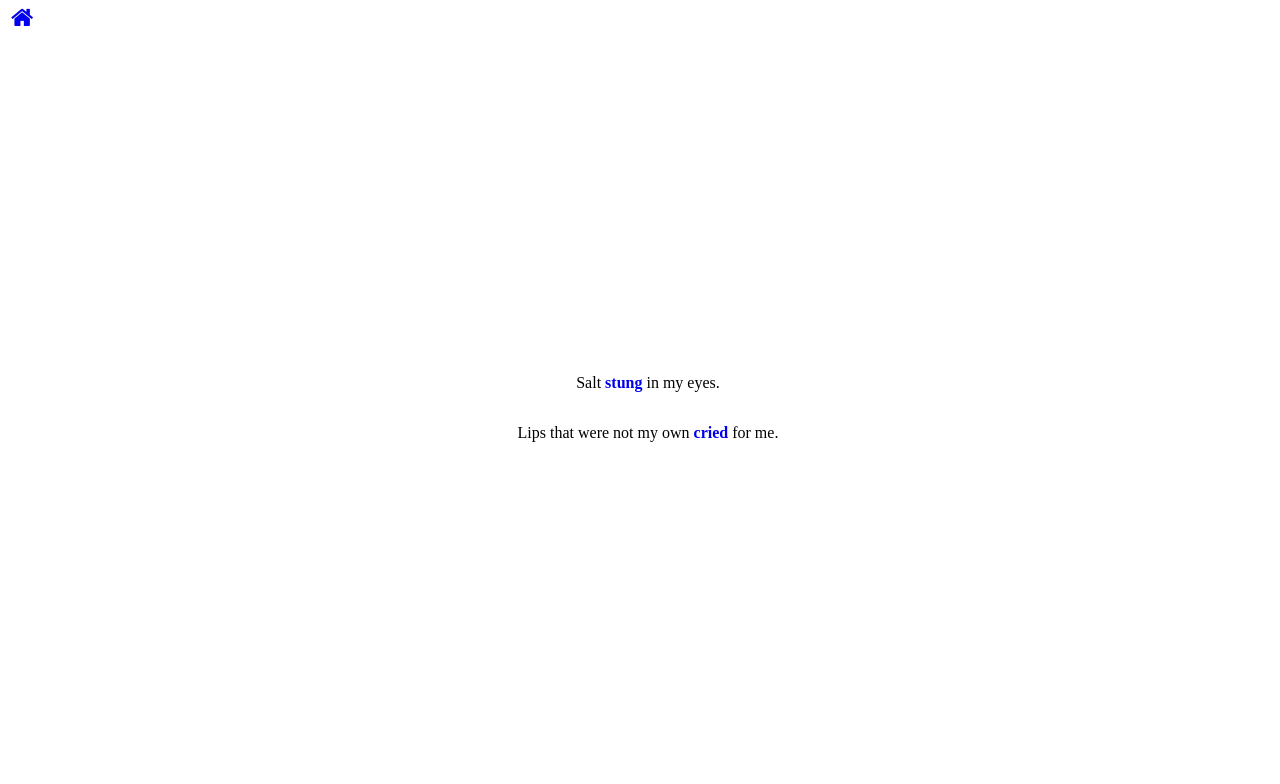
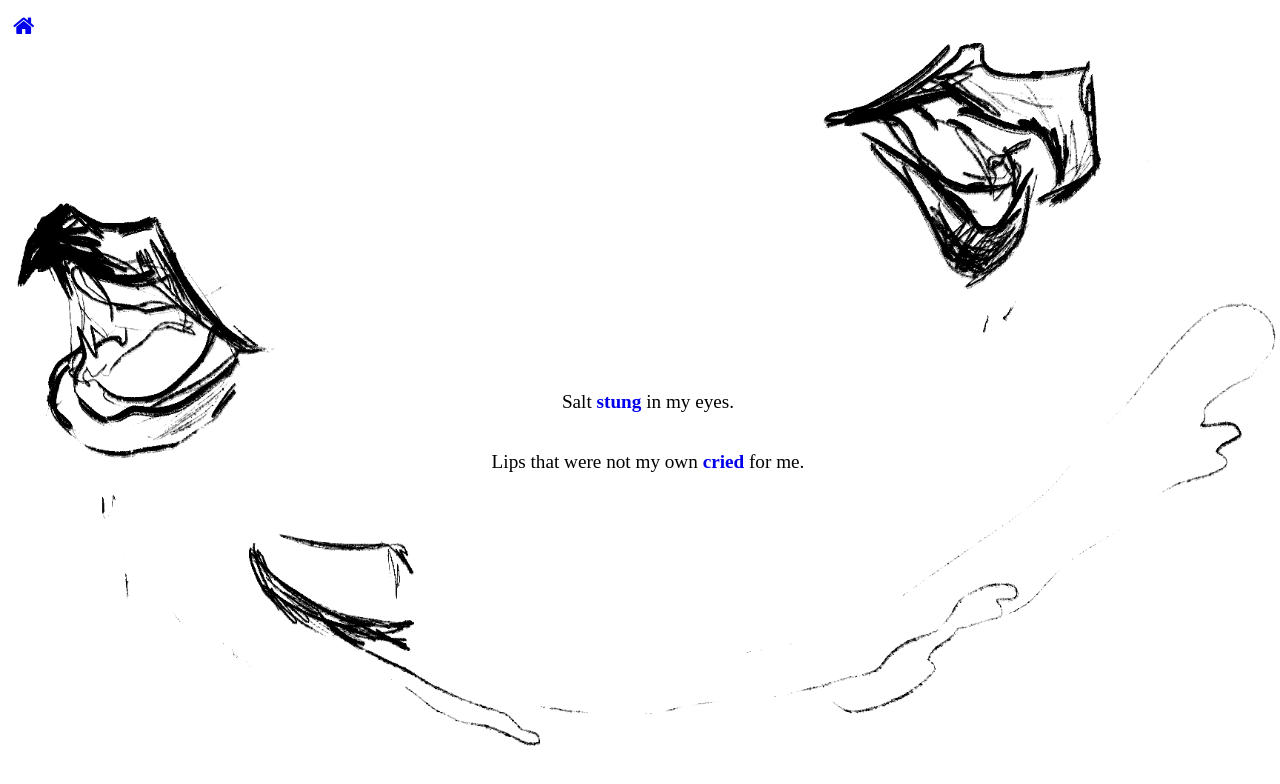
Before and after one commit to toastyghostii/Advanced_Critical_Computation_2024, a plain HTML site: page Interactive Poem/salt.html in a window 1280 px wide. Drawn offline with Linux system fonts and the light colour scheme.

Commit message:
finished website
added images, changed scaling issues

```diff
--- a/Interactive Poem/salt.html
+++ b/Interactive Poem/salt.html
@@ -7,7 +7,7 @@
     <link rel="stylesheet" href="style.css">
     <title>An Unfamiliar Perspective</title>
 </head>
-<body>
+<body class="salt">
     <nav>
         <ul>
             <li><a href = "index.html"><i class="fa fa-home"></i></a></li>
--- a/Interactive Poem/style.css
+++ b/Interactive Poem/style.css
@@ -1,22 +1,56 @@
 nav {
     width: 100%;
-    position: fixed;
+    position: relative;
     top: 0;
     overflow:hidden;
   }
 
   ul {
     margin-top: 2px;
+    margin-left: 2px;
     padding: 3px;
     list-style: none;
     display: flex;
     overflow:hidden;
     text-align: center;
-    font-size: 24px;
+  }
+
+  li{
+    font-size: larger;
+  }
+
+  @font-face {
+    font-family: pisangLagi;
+    src: url(assets/pisanglagi.otf);
   }
 
 body {
     text-align: center;
+    background-repeat: no-repeat;
+    background-attachment: fixed;
+    background-size: auto 100%;
+    background-position: center;
+    font-size: larger;
+}
+
+.homepage{
+  background-image: url(assets/title.png);
+}
+
+.blink{
+  background-image: url(assets/blink.png);
+}
+
+.foolish{
+  background-image: url(assets/foolish.png);
+}
+
+.salt{
+  background-image: url(assets/salt.png);
+}
+
+.time{
+  background-image: url(assets/time.png);
 }
 
 a{
@@ -33,6 +67,7 @@ a{
   }
 
   .container {
+    margin-top: -30px;
     height: 100%;
     width: 100%;
     display: flex;
```
Also changed, not shown: Interactive Poem/blink.html (+1 -1 lines), Interactive Poem/foolish.html (+1 -1 lines), Interactive Poem/index.html (+1 -1 lines), Interactive Poem/time.html (+1 -1 lines), Interactive Poem/assets/blink.png (added), Interactive Poem/assets/foolish.png (added), Interactive Poem/assets/pisanglagi.otf (added), Interactive Poem/assets/salt.png (added), Interactive Poem/assets/time.png (added), Interactive Poem/assets/title.png (added).
